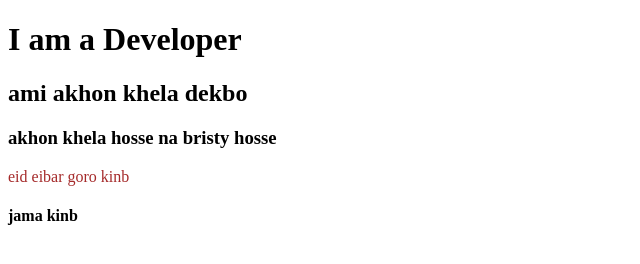
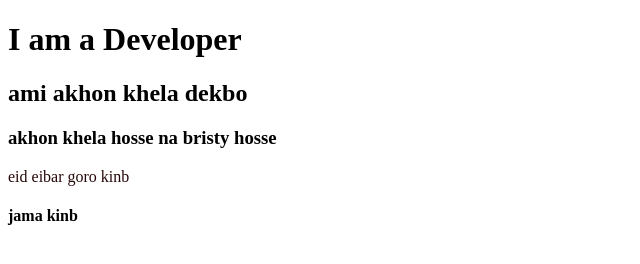
Before and after one commit to Saifulislamripon/my-second-repo, a plain HTML site: page index.html in a window 1280 px wide. Shown: the full height of the page, 0-640 px from the left. Drawn offline with Linux system fonts and the light colour scheme.

Commit message:
color cheange

```diff
--- a/style.css
+++ b/style.css
@@ -1,3 +1,3 @@
 p{
-    color:brown;
+    color:rgb(39, 8, 8);
 }
```
